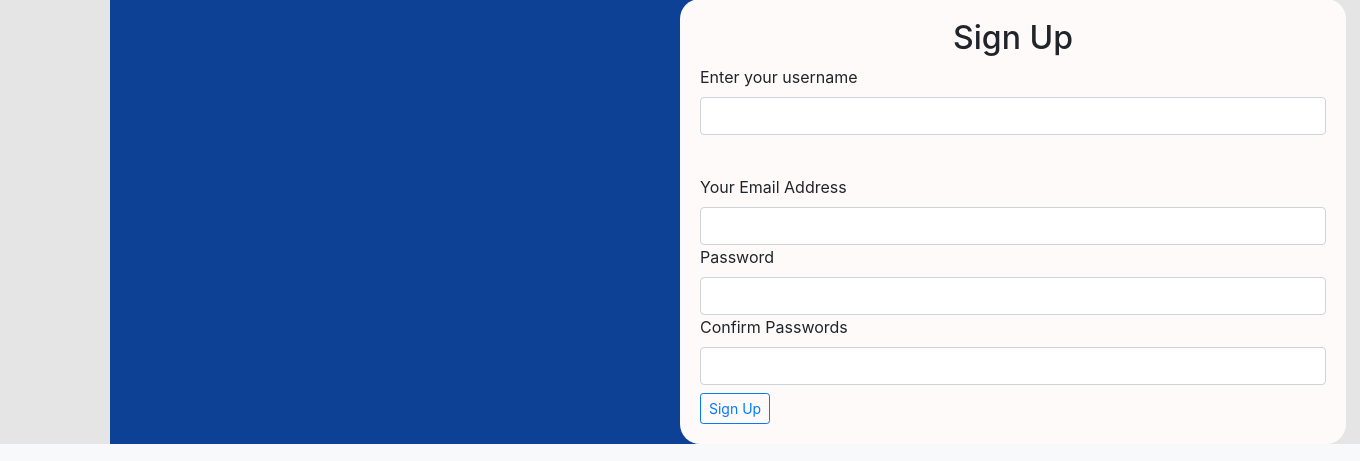
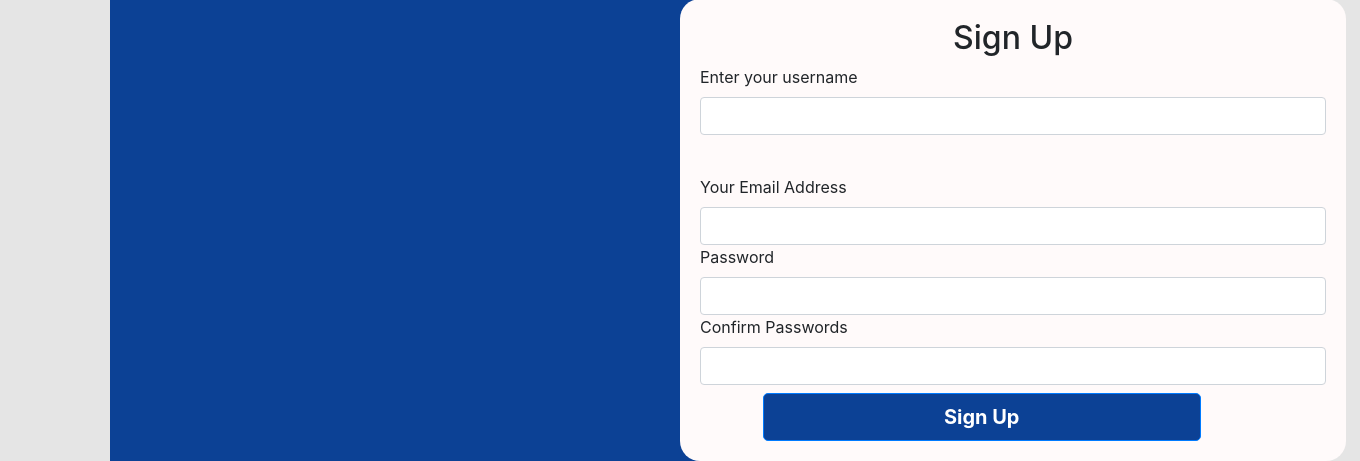
Before and after one commit to lcmongwe/SocialNet, a Flask app: page / in a window 1360 px wide. Shown: the part 469-930 px from the top of the page. Run offline with Flask 2, Linux system fonts and the light colour scheme; some libraries are stand-ins or nearby versions.

Commit message:
submit button given background color and width

```diff
--- a/app/templates/auth/register.html
+++ b/app/templates/auth/register.html
@@ -46,9 +46,10 @@
         <div class="submit_btn mt-2">
           <button
             type="submit"
-            class="btn btn-sm btn-outline-primary"
+            class="btn btn-lg btn-outline-primary"
             data-bs-toggle="modal"
             data-bs-target="#popup"
+            id="submit"
           >
             Sign Up
           </button>
```
